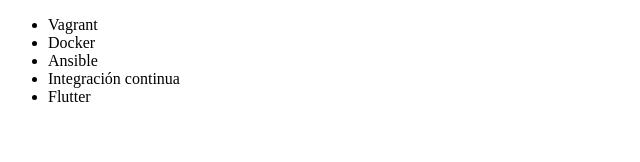
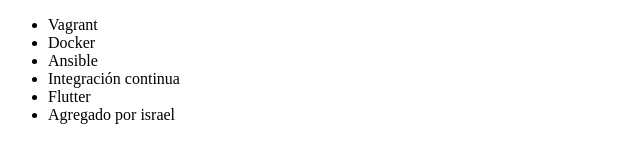
Before and after one commit to Stban90/one-alura, a plain HTML site: page index.html in a window 1280 px wide. Shown: the whole page, without its empty margins (0-640 px from the left). Drawn offline with Linux system fonts and the light colour scheme.

Commit message:
agregado por israel

```diff
--- a/index.html
+++ b/index.html
@@ -11,6 +11,7 @@
          <li> Ansible </li>
          <li> Integración continua </li>
          <li> Flutter</li>
+         <li>Agregado por israel</li>
      </ul>
 </body>
 </html>
```
